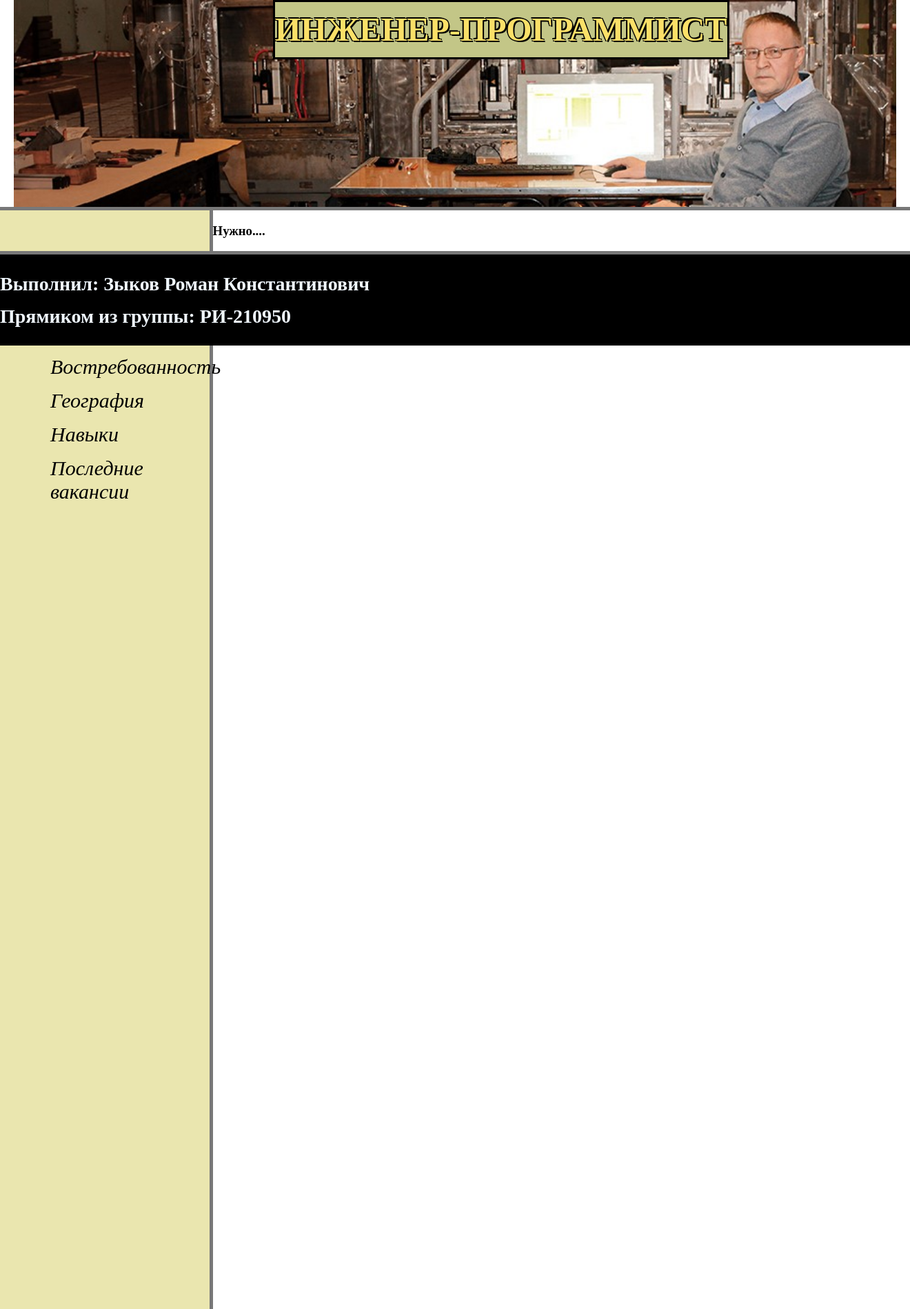
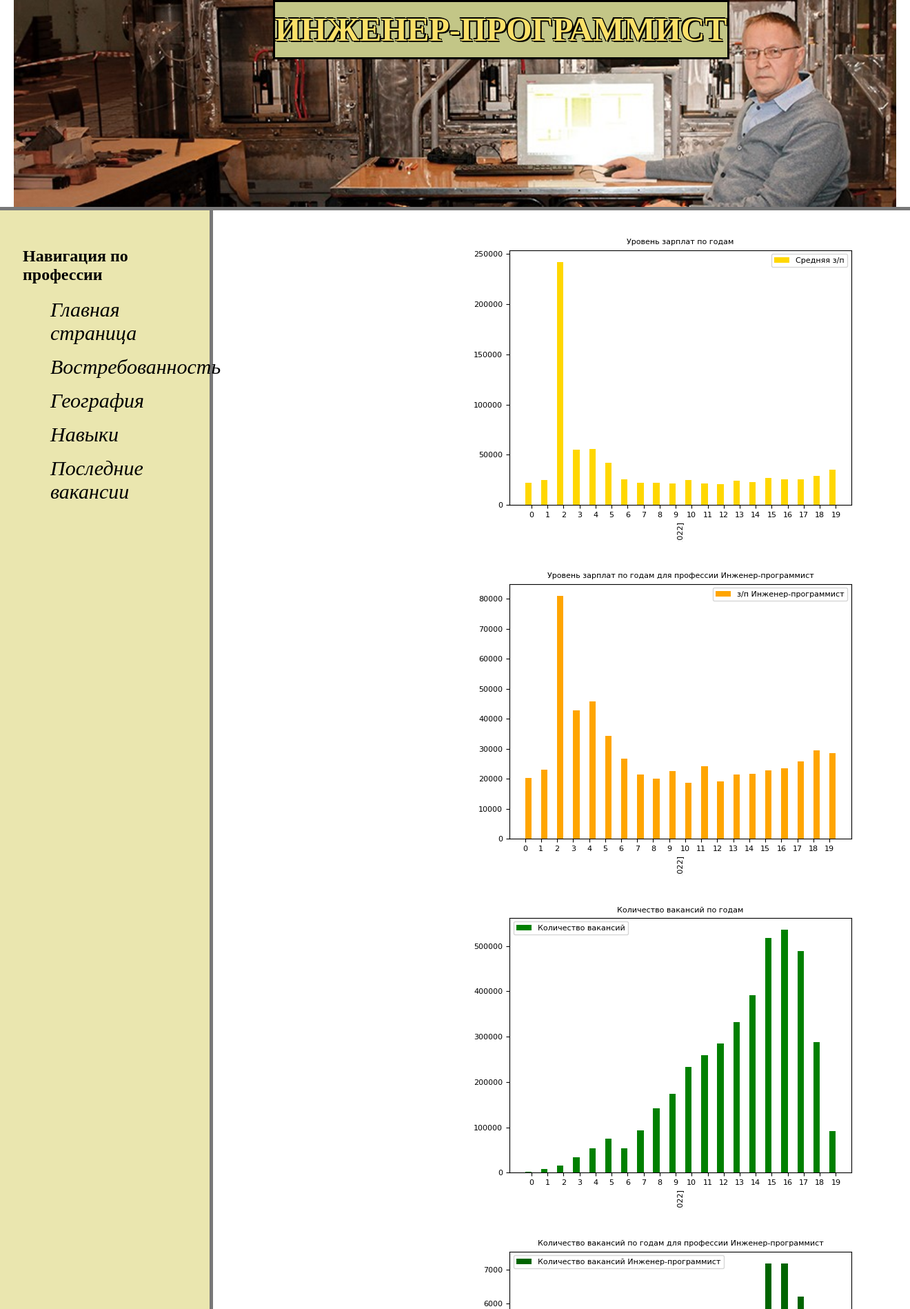
Before and after one commit to Becelchak/VacantProject, a Django app: page /need in a window 1320 px wide. Shown: the top 1898 px of the page at 69% size. Run offline with Django 4.2, Linux system fonts and the light colour scheme.

Commit message:
Продолжение страданий 4 (Сделаны графики и все причесано)

```diff
--- a/main/static/main/css/main.css
+++ b/main/static/main/css/main.css
@@ -44,7 +44,7 @@ aside{
     background: #EAE6AF;
     width: 18%;
     padding: 2.5%;
-    height: 100%;
+    height: 200%;
 
     border-right: #787878 solid 5px;
 }
@@ -75,7 +75,8 @@ footer {
     font-size: 28px;
     line-height: 10px;
 
-    position: absolute;
+    display: grid;
+    flex: border-box;
     width: 100%;
 
     border-top: #787878 solid 5px;
@@ -118,3 +119,18 @@ footer {
     text-decoration: none;
     transition: all .6s ease;
 }
+
+.needs-content img {
+    position: relative;
+    left: 350px;
+}
+
+.geography-content img {
+    position: relative;
+    left: 350px;
+}
+
+.skill-content img {
+    position: relative;
+    left: 350px;
+}
--- a/main/static/main/py/HHvacant.py
+++ b/main/static/main/py/HHvacant.py
@@ -1,4 +1,3 @@
-import csv
 import datetime
 import requests
 
@@ -58,7 +57,7 @@ def get_HH_vacants():
     return answer
 
 
-# f = get_HH_vacants()
+f = get_HH_vacants()
 #
 # for item in f.items():
 #     a = item[0]
--- a/main/templates/main/needs.html
+++ b/main/templates/main/needs.html
@@ -3,5 +3,18 @@
 {% block title %}Востребованность{% endblock  %}
 
 {% block content %}
-<h3>Нужно....</h3>
+    <div class="needs-content">
+        <section class="G1">
+            <img src="./static/main/img/graph1.png" alt="graph1">
+        </section>
+        <section class="G2">
+            <img src="./static/main/img/graph2.png" alt="graph2">
+        </section>
+        <section class="G3">
+            <img src="./static/main/img/graph3.png" alt="graph3">
+        </section>
+        <section class="G4">
+            <img src="./static/main/img/graph4.png" alt="graph4">
+        </section>
+    </div>
 {% endblock %}
--- a/main/templates/main/skills.html
+++ b/main/templates/main/skills.html
@@ -3,5 +3,9 @@
 {% block title %}Навыки{% endblock  %}
 
 {% block content %}
-<h3>Скилуха exe</h3>
+<div class="skill-content">
+        <section class="G7">
+            <img src="./static/main/img/graph7.png" alt="graph7">
+        </section>
+    </div>
 {% endblock %}
```
Also changed, not shown: main/templates/main/geography.html (+8 -1 lines), main/static/main/img/graph1.png (added), main/static/main/img/graph2.png (added), main/static/main/img/graph3.png (added), main/static/main/img/graph4.png (added), main/static/main/img/graph5.png (added), main/static/main/img/graph6.png (added), main/static/main/img/graph7.png (added).
